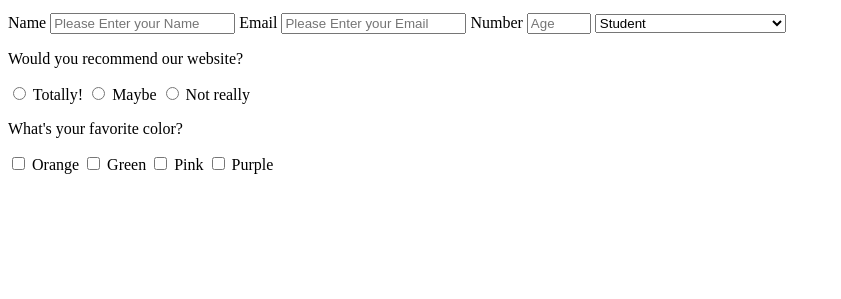
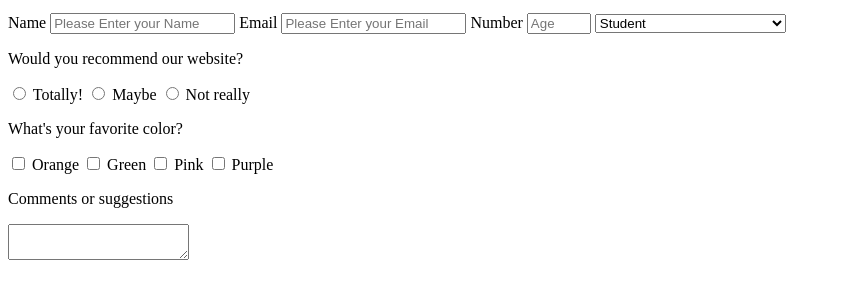
Before and after one commit to boyedandtoyed/Web_project1, a plain HTML site: page index.html in a window 1280 px wide. Shown: the part 101-400 px from the top of the page, without its empty margins (0-841 px from the left). Drawn offline with Linux system fonts and the light colour scheme.

Commit message:
add coments or suggestions text area with title

```diff
--- a/index.html
+++ b/index.html
@@ -58,6 +58,10 @@
         <input id="purple" type="checkbox" name="fav-color" value="purple">
         <label for="purple">Purple</label>
 
+        <p>Comments or suggestions</p>
+        <textarea>
+
+        </textarea>
     </div>
 
 
```
